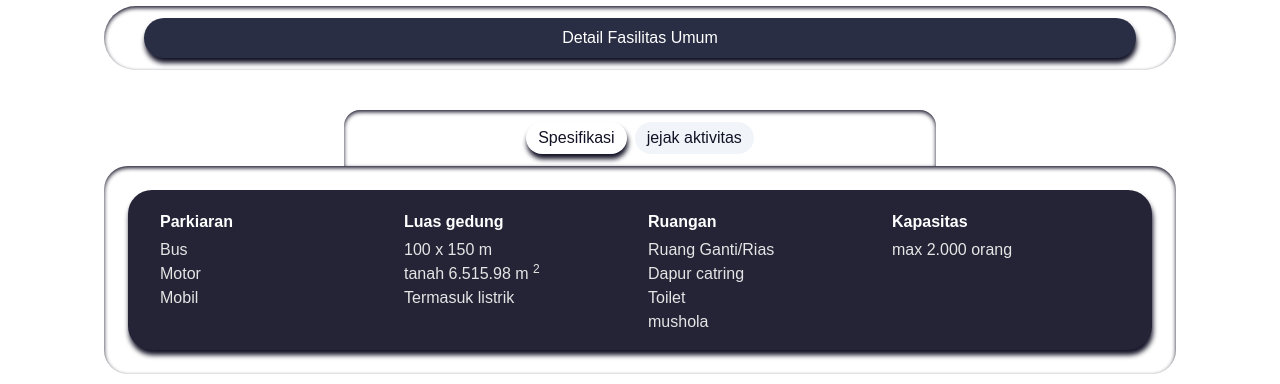
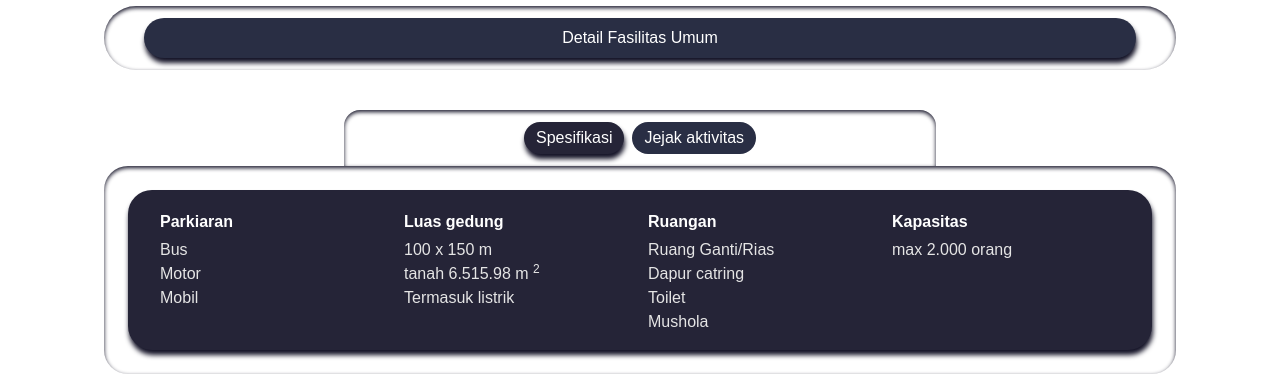
Before and after one commit to faridkinyobi/next-landing-page-sewa-gedung, a Next.js app: page / in a window 1280 px wide. Shown: the part 1460-1844 px from the top of the page. Built offline with nearby package versions, Linux system fonts and the light colour scheme; no server answers.

Commit message:
update fasilitas style end meta

```diff
--- a/components/LandingPage/Fasil.tsx
+++ b/components/LandingPage/Fasil.tsx
@@ -14,24 +14,24 @@ const Fasil = () => {
       <div className="sticky rounded-s-3xl  ">
         <ul className=" mx-5 lg:mx-60 items-center justify-center cursor-pointer flex gap-2  py-3  lg:px-10 rounded-t-2xl shadow-inner shadow-blue-40 text-blue-40">
           <li
-            className={`py-1 px-1 md:px-3 rounded-2xl font-medium transitionAll75 hover:bg-slate-200 ${
+            className={`py-1 px-1 md:px-3 rounded-2xl font-medium transitionAll75 hover:bg-blue-20/75 text-white-10 ${
               selectedSection === "section1"
-                ? "  shadow-blue-40 shadow-at bg-white-10"
-                : " bg-slate-100"
+                ? "  shadow-blue-40 shadow-at bg-blue-30"
+                : " bg-blue-20"
             } `}
             onClick={() => setSelectedSection("section1")}
           >
             Spesifikasi
           </li>
           <li
-            className={`py-1 px-3 rounded-2xl font-medium  transitionAll75 hover:bg-slate-200 ${
+            className={`py-1 px-3 rounded-2xl font-medium  transitionAll75 hover:bg-blue-20/75 text-white-10 ${
               selectedSection === "section2"
-                ? " shadow-blue-40 shadow-at bg-white-10"
-                : " bg-slate-100"
+                ? " shadow-blue-40 shadow-at bg-blue-30"
+                : " bg-blue-20"
             } `}
             onClick={() => setSelectedSection("section2")}
           >
-            jejak aktivitas
+            Jejak aktivitas
           </li>
         </ul>
       </div>
@@ -70,7 +70,7 @@ const Fasil = () => {
                   <p>Ruang Ganti/Rias</p>
                   <p>Dapur catring</p>
                   <p>Toilet</p>
-                  <p>mushola</p>
+                  <p>Mushola</p>
                 </div>
               </div>
               <div>
@@ -93,7 +93,7 @@ const Fasil = () => {
               <p>Lomba Pencak Silat</p>
               <p>Halal bi halal</p>
               <p>Wisuda</p>
-              <p>anniversary club motor</p>
+              <p>Ulang tahun club motor</p>
             </div>
           </div>
         )}
--- a/pages/_document.tsx
+++ b/pages/_document.tsx
@@ -1,15 +1,6 @@
 import { Html, Head, Main, NextScript } from "next/document";
-import getConfig from "next/config";
-const { publicRuntimeConfig } = getConfig();
-const { NEXT_APP_IMAGE_BASE_URL } = publicRuntimeConfig;
 
 export default function Document() {
-  const imageUrl = NEXT_APP_IMAGE_BASE_URL
-    ? `${NEXT_APP_IMAGE_BASE_URL}backgroud3.webp`
-    : "/Image/backgroud3.webp";
-  const imageUrlAbut = NEXT_APP_IMAGE_BASE_URL
-    ? `${NEXT_APP_IMAGE_BASE_URL}bg-about.webp`
-    : "/Image/bg-about.webp";
 
   return (
     <Html lang="en">
@@ -17,7 +8,7 @@ export default function Document() {
       <meta name="viewport" content="width=device-width, initial-scale=1.0" />
       <meta
         name="keywords"
-        content="sewa gedung, gedung cangkol, tempat acara, pernikahan, seminar, desa cangkol, sewa gedung cangkol,cangkol"
+        content="sewa gedung, gedung cangkol, tempat acara, pernikahan, seminar, desa cangkol, sewa gedung cangkol,cangkol, mojolaban,sukoharjo"
       />
       <meta name="author" content="Gedung Cangkol" />
       <meta
```
Also changed, not shown: components/LandingPage/Calender.tsx (line endings or trailing spaces).
